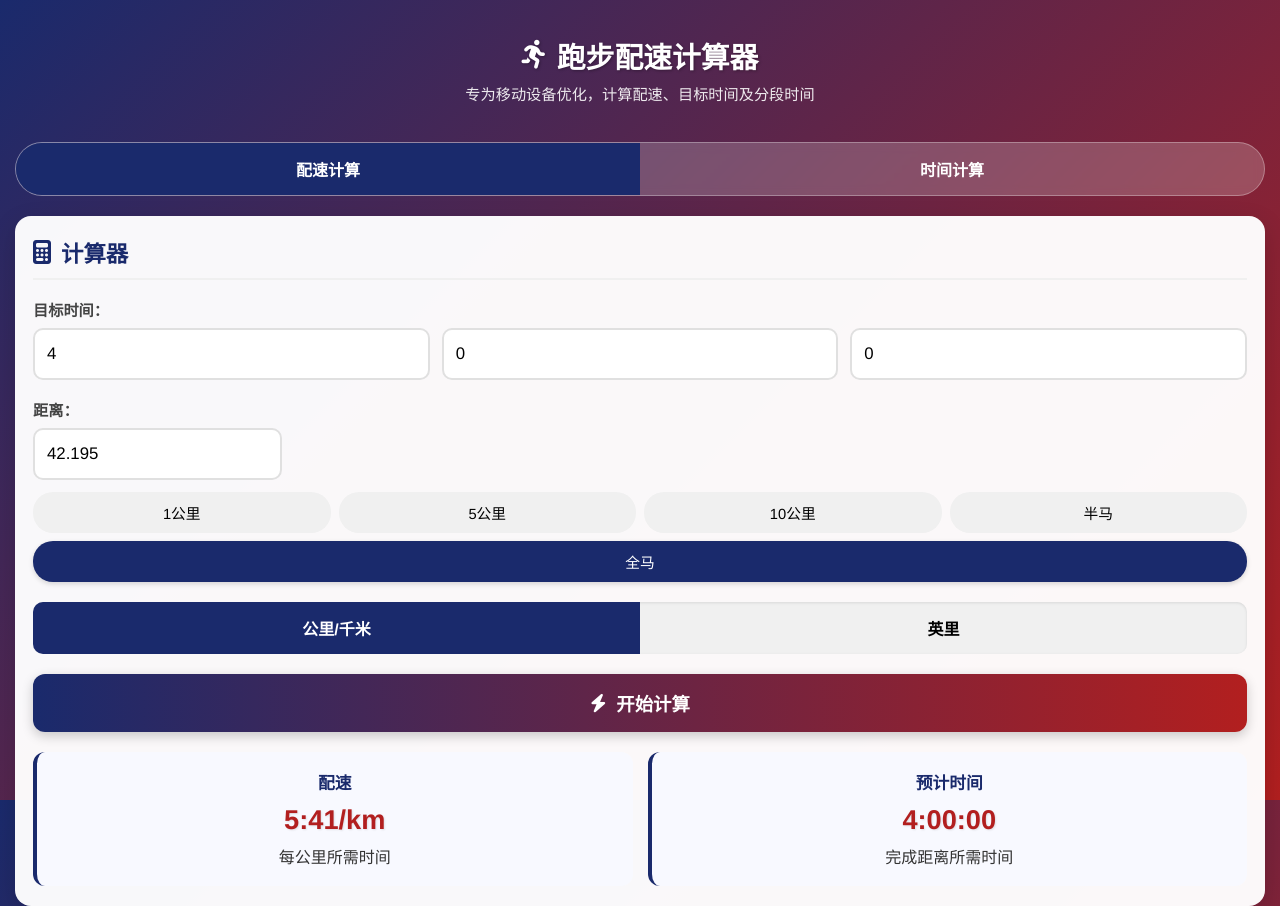
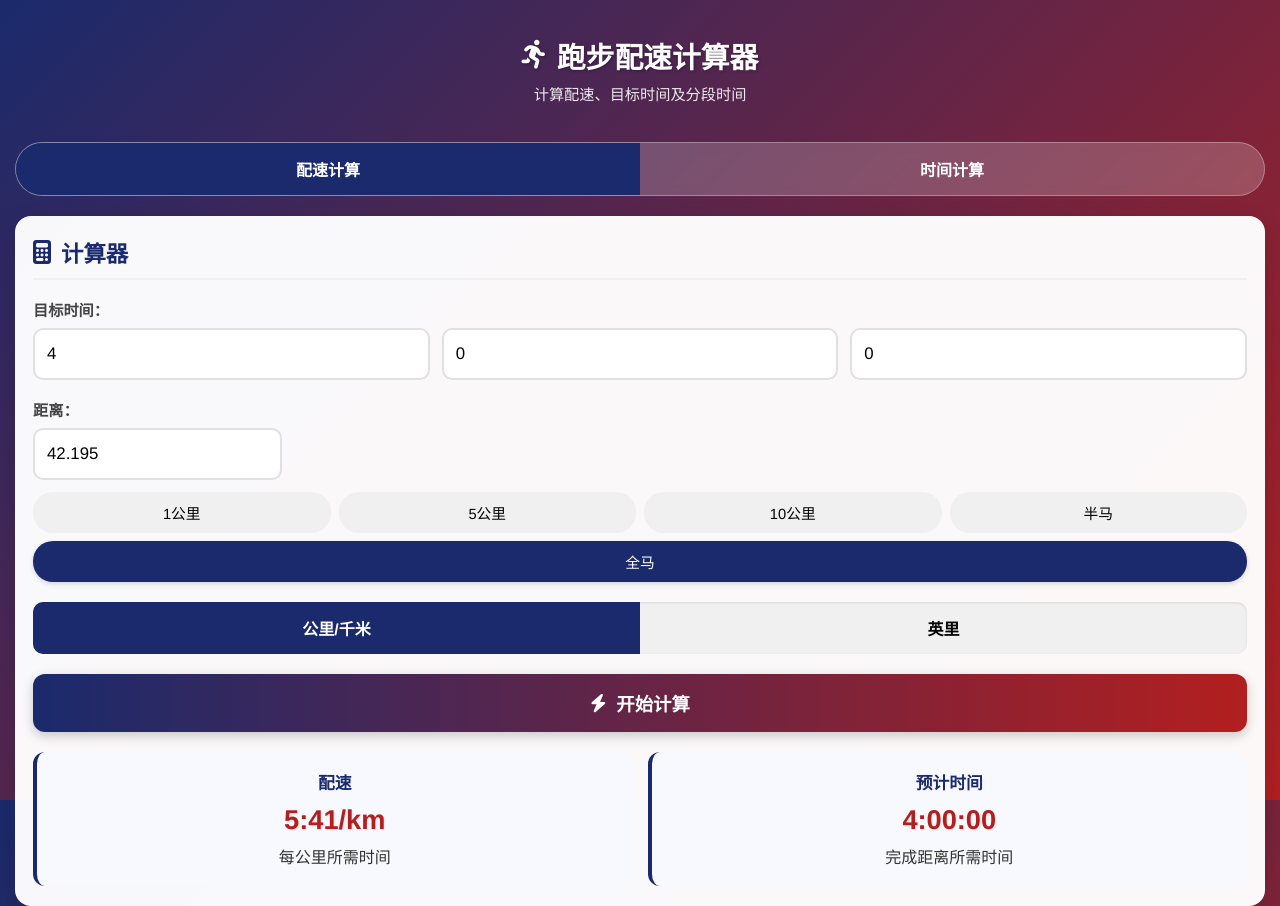
Before and after one commit to qingxiehan/test, a plain HTML site: page index.html in a window 1280 px wide. Shown: the top 906 px of the page. Drawn offline with nearby package versions, Linux system fonts and the light colour scheme.

Commit message:
Add files via upload

```diff
--- a/index.html
+++ b/index.html
@@ -3,7 +3,7 @@
 <head>
     <meta charset="UTF-8">
     <meta name="viewport" content="width=device-width, initial-scale=1.0, maximum-scale=1.0, user-scalable=no">
-    <title>跑步配速计算器 - 手机版</title>
+    <title>跑步配速计算器 </title>
     <link rel="stylesheet" href="https://cdnjs.cloudflare.com/ajax/libs/font-awesome/6.4.0/css/all.min.css">
     <script src="https://cdn.jsdelivr.net/npm/chart.js"></script>
     <style>
@@ -371,7 +371,6 @@
             font-weight: 600;
         }
 
-        /* 手机特定优化 */
         @media (max-width: 480px) {
             header h1 {
                 font-size: 1.6rem;
@@ -456,7 +455,7 @@
     <div class="container">
         <header>
             <h1><i class="fas fa-running"></i> 跑步配速计算器</h1>
-            <p>专为移动设备优化，计算配速、目标时间及分段时间</p>
+            <p>计算配速、目标时间及分段时间</p>
         </header>
 
         <div class="mode-selector">
```
